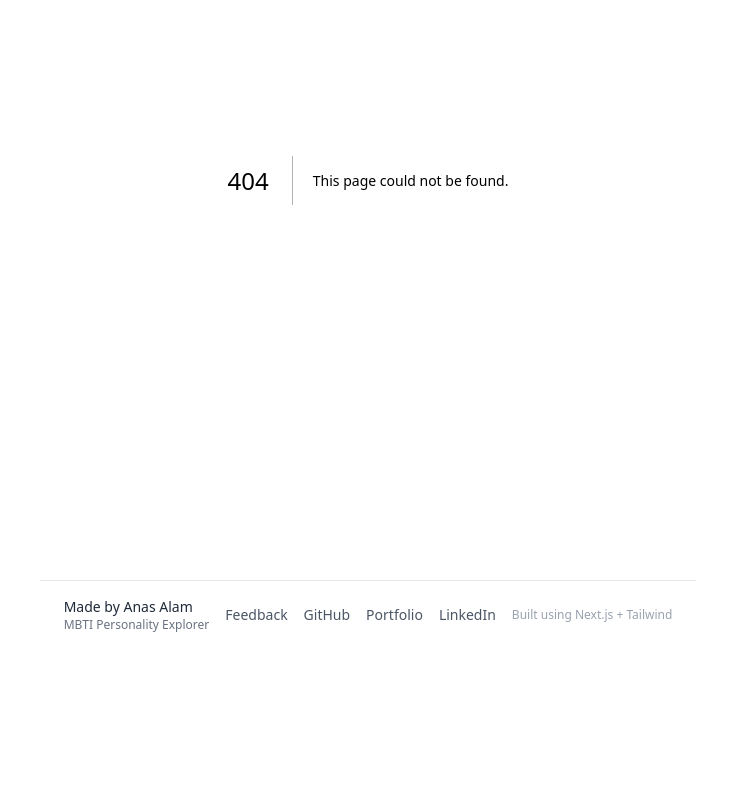
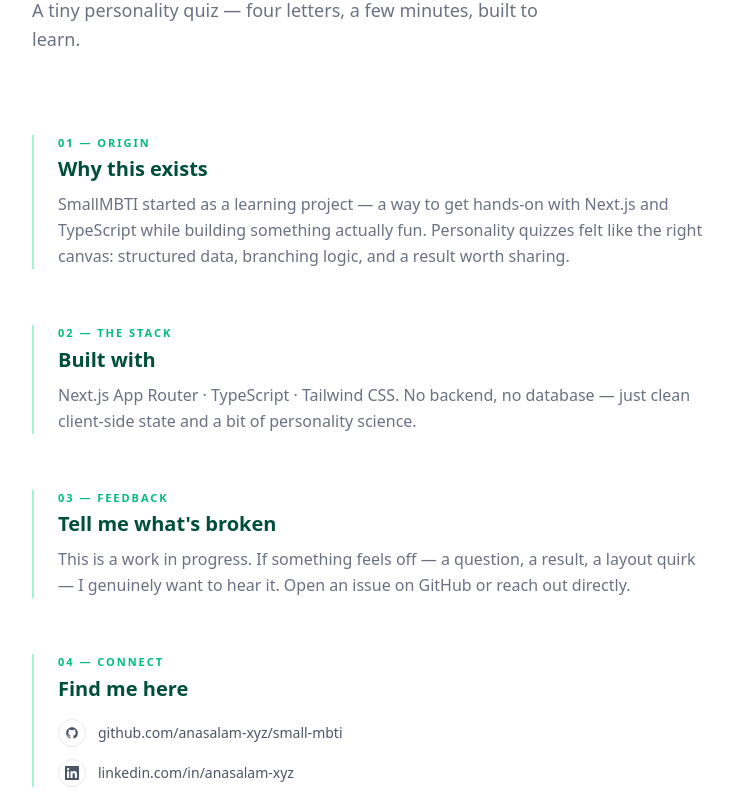
Before and after one commit to anasalam-xyz/small-mbti, a Next.js app: page /info in a window 1280 px wide. Before the commit this address had no page. Shown: the part 220-1020 px from the top of the page, without its empty margins (272-1005 px from the left). Before the commit the page ends 869 px from the top, so only its background shows below. Built offline with nearby package versions, Linux system fonts and the light colour scheme.

Commit message:
added about page

```diff
--- /dev/null
+++ b/app/info/page.tsx
@@ -0,0 +1,141 @@
+"use client";
+
+import { useEffect, useState } from "react";
+
+const links = {
+  github: "https://github.com/anasalam-xyz/small-mbti",
+  linkedin: "https://linkedin.com/in/anasalam-xyz",
+};
+
+const sections = [
+  {
+    tag: "01 — origin",
+    heading: "Why this exists",
+    body: "SmallMBTI started as a learning project — a way to get hands-on with Next.js and TypeScript while building something actually fun. Personality quizzes felt like the right canvas: structured data, branching logic, and a result worth sharing.",
+  },
+  {
+    tag: "02 — the stack",
+    heading: "Built with",
+    body: "Next.js App Router · TypeScript · Tailwind CSS. No backend, no database — just clean client-side state and a bit of personality science.",
+  },
+  {
+    tag: "03 — feedback",
+    heading: "Tell me what's broken",
+    body: "This is a work in progress. If something feels off — a question, a result, a layout quirk — I genuinely want to hear it. Open an issue on GitHub or reach out directly.",
+  },
+];
+
+export default function About() {
+  const [visible, setVisible] = useState(false);
+
+  useEffect(() => {
+    const t = setTimeout(() => setVisible(true), 80);
+    return () => clearTimeout(t);
+  }, []);
+
+  return (
+    <main
+      className={`min-h-screen w-full px-6 py-16 md:px-16 md:py-24 transition-opacity duration-700 ${
+        visible ? "opacity-100" : "opacity-0"
+      }`}
+    >
+      {/* Header */}
+      <div className="max-w-2xl mx-auto mb-20">
+        <p className="text-xs tracking-[0.2em] uppercase text-emerald-700 mb-3 font-medium">
+          About
+        </p>
+        <h1 className="text-5xl md:text-7xl font-bold text-emerald-900 leading-none tracking-tight">
+          Small<span className="text-emerald-500">MBTI</span>
+        </h1>
+        <p className="mt-5 text-gray-500 text-base md:text-lg leading-relaxed max-w-lg">
+          A tiny personality quiz — four letters, a few minutes, built to learn.
+        </p>
+      </div>
+
+      {/* Sections */}
+      <div className="max-w-2xl mx-auto space-y-14">
+        {sections.map((s, i) => (
+          <div
+            key={i}
+            className="border-l-2 border-emerald-200 pl-6"
+            style={{
+              transitionDelay: `${i * 100 + 200}ms`,
+            }}
+          >
+            <p className="text-[11px] tracking-[0.18em] uppercase text-emerald-500 mb-1 font-semibold">
+              {s.tag}
+            </p>
+            <h2 className="text-xl font-bold text-emerald-900 mb-2">{s.heading}</h2>
+            <p className="text-gray-500 leading-relaxed text-sm md:text-base">{s.body}</p>
+          </div>
+        ))}
+
+        {/* Links */}
+        <div className="border-l-2 border-emerald-200 pl-6">
+          <p className="text-[11px] tracking-[0.18em] uppercase text-emerald-500 mb-1 font-semibold">
+            04 — connect
+          </p>
+          <h2 className="text-xl font-bold text-emerald-900 mb-4">Find me here</h2>
+          <div className="flex flex-col gap-3">
+            <a
+              href={links.github}
+              target="_blank"
+              rel="noopener noreferrer"
+              className="group inline-flex items-center gap-3 text-sm text-gray-600 hover:text-emerald-800 transition-colors duration-200"
+            >
+              <span className="w-7 h-7 flex items-center justify-center rounded-full border border-gray-200 group-hover:border-emerald-400 group-hover:bg-emerald-50 transition-all duration-200">
+                <GitHubIcon />
+              </span>
+              <span>
+                github.com/anasalam-xyz/small-mbti
+                <span className="ml-1 opacity-0 group-hover:opacity-100 transition-opacity duration-200">
+                  ↗
+                </span>
+              </span>
+            </a>
+
+            <a
+              href={links.linkedin}
+              target="_blank"
+              rel="noopener noreferrer"
+              className="group inline-flex items-center gap-3 text-sm text-gray-600 hover:text-emerald-800 transition-colors duration-200"
+            >
+              <span className="w-7 h-7 flex items-center justify-center rounded-full border border-gray-200 group-hover:border-emerald-400 group-hover:bg-emerald-50 transition-all duration-200">
+                <LinkedInIcon />
+              </span>
+              <span>
+                linkedin.com/in/anasalam-xyz
+                <span className="ml-1 opacity-0 group-hover:opacity-100 transition-opacity duration-200">
+                  ↗
+                </span>
+              </span>
+            </a>
+          </div>
+        </div>
+
+        {/* Footer note */}
+        <div className="pt-6 border-t border-gray-100">
+          <p className="text-xs text-gray-400 leading-relaxed">
+            SmallMBTI is not affiliated with or endorsed by the Myers-Briggs Company. MBTI is used here as a cultural reference, not a clinical tool. Take it with a grain of salt — and maybe a coffee.
+          </p>
+        </div>
+      </div>
+    </main>
+  );
+}
+
+function GitHubIcon() {
+  return (
+    <svg viewBox="0 0 24 24" className="w-3.5 h-3.5 fill-current" aria-hidden="true">
+      <path d="M12 2C6.477 2 2 6.484 2 12.017c0 4.425 2.865 8.18 6.839 9.504.5.092.682-.217.682-.483 0-.237-.008-.868-.013-1.703-2.782.605-3.369-1.343-3.369-1.343-.454-1.158-1.11-1.466-1.11-1.466-.908-.62.069-.608.069-.608 1.003.07 1.531 1.032 1.531 1.032.892 1.53 2.341 1.088 2.91.832.092-.647.35-1.088.636-1.338-2.22-.253-4.555-1.113-4.555-4.951 0-1.093.39-1.988 1.029-2.688-.103-.253-.446-1.272.098-2.65 0 0 .84-.27 2.75 1.026A9.564 9.564 0 0 1 12 6.844a9.59 9.59 0 0 1 2.504.337c1.909-1.296 2.747-1.027 2.747-1.027.546 1.379.202 2.398.1 2.651.64.7 1.028 1.595 1.028 2.688 0 3.848-2.339 4.695-4.566 4.943.359.309.678.92.678 1.855 0 1.338-.012 2.419-.012 2.747 0 .268.18.58.688.482A10.02 10.02 0 0 0 22 12.017C22 6.484 17.522 2 12 2z" />
+    </svg>
+  );
+}
+
+function LinkedInIcon() {
+  return (
+    <svg viewBox="0 0 24 24" className="w-3.5 h-3.5 fill-current" aria-hidden="true">
+      <path d="M20.447 20.452h-3.554v-5.569c0-1.328-.027-3.037-1.852-3.037-1.853 0-2.136 1.445-2.136 2.939v5.667H9.351V9h3.414v1.561h.046c.477-.9 1.637-1.85 3.37-1.85 3.601 0 4.267 2.37 4.267 5.455v6.286zM5.337 7.433a2.062 2.062 0 0 1-2.063-2.065 2.064 2.064 0 1 1 2.063 2.065zm1.782 13.019H3.555V9h3.564v11.452zM22.225 0H1.771C.792 0 0 .774 0 1.729v20.542C0 23.227.792 24 1.771 24h20.451C23.2 24 24 23.227 24 22.271V1.729C24 .774 23.2 0 22.222 0h.003z" />
+    </svg>
+  );
+}
```
